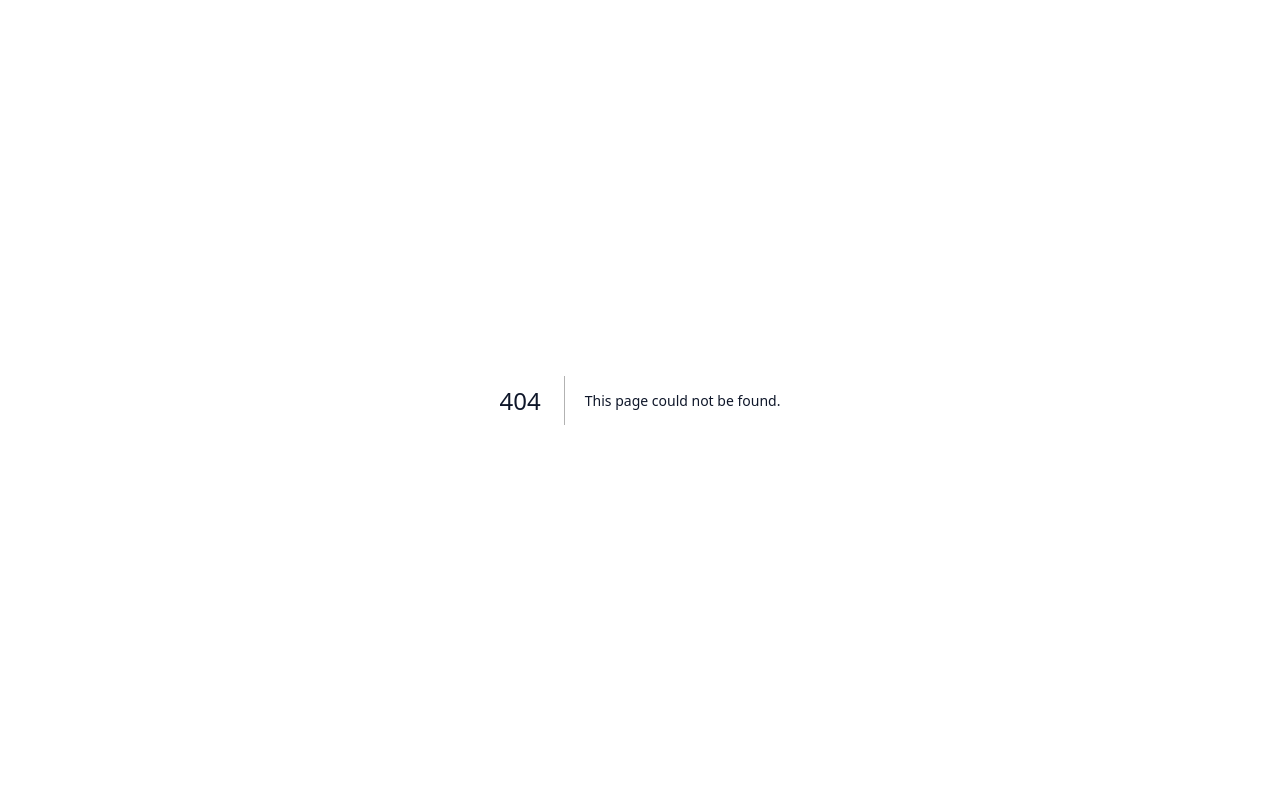
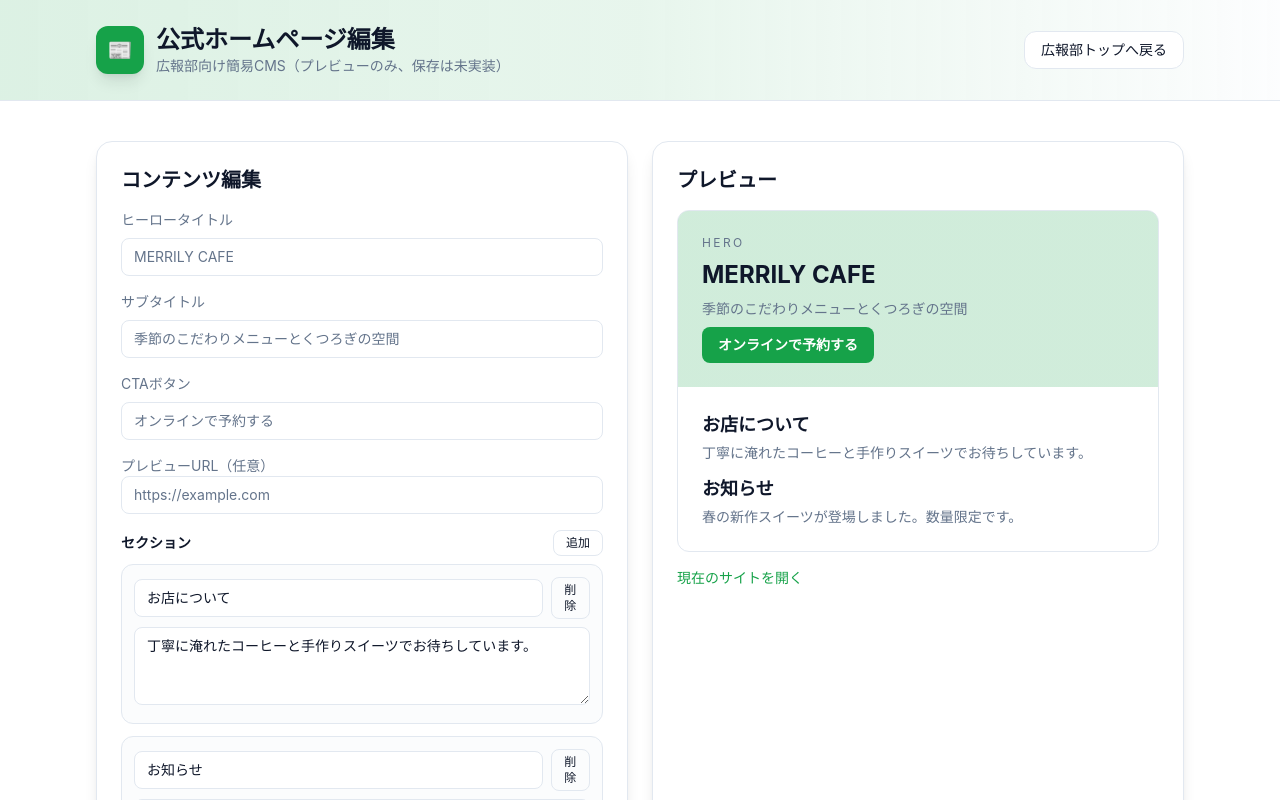
Before and after one commit to cafemerrily-gif/merrilysystem, a Next.js app: page /dashboard/pr/website in a window 1280 px wide. Before the commit this address had no page. Shown: the top 800 px of the page. Built offline with nearby package versions, Linux system fonts and the light colour scheme.

Commit message:
Add PR homepage editor and link from dashboard

```diff
--- a/src/app/dashboard/pr/page.tsx
+++ b/src/app/dashboard/pr/page.tsx
@@ -2,17 +2,28 @@
 
 import Link from 'next/link';
 
-export default function PrDashboardPlaceholder() {
+export default function PrDashboard() {
   return (
     <div className="min-h-screen bg-background text-foreground flex items-center justify-center">
-      <div className="max-w-xl w-full p-8 bg-card border border-border rounded-2xl shadow-lg text-center space-y-4">
-        <h1 className="text-2xl font-bold">広報部ダッシュボード</h1>
+      <div className="max-w-2xl w-full p-8 bg-card border border-border rounded-2xl shadow-lg space-y-6 text-center">
+        <h1 className="text-3xl font-bold">広報部ダッシュボード</h1>
         <p className="text-muted-foreground">
-          ここに広報施策の効果測定やSNS指標のダッシュボードを配置予定です。
+          公式ホームページやSNSキャンペーンの編集スペースです。下のボタンからホームページ編集画面に進めます。
         </p>
-        <Link href="/" className="inline-flex items-center justify-center px-4 py-3 bg-primary text-primary-foreground rounded-xl">
-          ホームへ戻る
-        </Link>
+        <div className="flex flex-col sm:flex-row gap-3 justify-center">
+          <Link
+            href="/dashboard/pr/website"
+            className="inline-flex items-center justify-center px-4 py-3 bg-primary text-primary-foreground rounded-xl border border-border hover:opacity-90"
+          >
+            ホームページを編集
+          </Link>
+          <Link
+            href="/"
+            className="inline-flex items-center justify-center px-4 py-3 bg-card text-foreground rounded-xl border border-border hover:border-accent"
+          >
+            ホームへ戻る
+          </Link>
+        </div>
       </div>
     </div>
   );
--- /dev/null
+++ b/src/app/dashboard/pr/website/page.tsx
@@ -0,0 +1,164 @@
+'use client';
+
+import { useState } from 'react';
+import Link from 'next/link';
+
+type Section = {
+  id: string;
+  title: string;
+  body: string;
+};
+
+export default function PrWebsiteEditor() {
+  const [heroTitle, setHeroTitle] = useState('MERRILY CAFE');
+  const [heroSubtitle, setHeroSubtitle] = useState('季節のこだわりメニューとくつろぎの空間');
+  const [ctaLabel, setCtaLabel] = useState('オンラインで予約する');
+  const [sections, setSections] = useState<Section[]>([
+    { id: 'about', title: 'お店について', body: '丁寧に淹れたコーヒーと手作りスイーツでお待ちしています。' },
+    { id: 'news', title: 'お知らせ', body: '春の新作スイーツが登場しました。数量限定です。' },
+  ]);
+  const [previewUrl, setPreviewUrl] = useState('https://example.com');
+
+  const updateSection = (id: string, field: 'title' | 'body', value: string) => {
+    setSections((prev) => prev.map((s) => (s.id === id ? { ...s, [field]: value } : s)));
+  };
+
+  const addSection = () => {
+    const newId = `sec-${sections.length + 1}`;
+    setSections([...sections, { id: newId, title: '新しいセクション', body: 'ここに本文を入力' }]);
+  };
+
+  const removeSection = (id: string) => {
+    setSections((prev) => prev.filter((s) => s.id !== id));
+  };
+
+  return (
+    <div className="min-h-screen bg-background text-foreground">
+      <div className="bg-gradient-to-r from-primary/15 via-accent/10 to-secondary/20 border-b border-border sticky top-0 z-10 backdrop-blur">
+        <div className="max-w-6xl mx-auto px-4 py-6 sm:px-6 lg:px-8 flex justify-between items-center">
+          <div className="flex items-center gap-3">
+            <div className="w-12 h-12 rounded-xl bg-primary text-primary-foreground flex items-center justify-center shadow-lg text-xl">📰</div>
+            <div>
+              <h1 className="text-2xl font-bold">公式ホームページ編集</h1>
+              <p className="text-sm text-muted-foreground">広報部向け簡易CMS（プレビューのみ、保存は未実装）</p>
+            </div>
+          </div>
+          <Link href="/dashboard/pr" className="px-4 py-2 rounded-xl border border-border bg-card hover:border-accent text-sm">
+            広報部トップへ戻る
+          </Link>
+        </div>
+      </div>
+
+      <div className="max-w-6xl mx-auto px-4 py-10 sm:px-6 lg:px-8 grid grid-cols-1 lg:grid-cols-2 gap-6">
+        <div className="space-y-4 bg-card border border-border rounded-2xl p-6 shadow-lg">
+          <h2 className="text-xl font-semibold">コンテンツ編集</h2>
+          <label className="text-sm text-muted-foreground flex flex-col gap-2">
+            ヒーロータイトル
+            <input
+              value={heroTitle}
+              onChange={(e) => setHeroTitle(e.target.value)}
+              className="w-full rounded-lg border border-border bg-background px-3 py-2"
+            />
+          </label>
+          <label className="text-sm text-muted-foreground flex flex-col gap-2">
+            サブタイトル
+            <input
+              value={heroSubtitle}
+              onChange={(e) => setHeroSubtitle(e.target.value)}
+              className="w-full rounded-lg border border-border bg-background px-3 py-2"
+            />
+          </label>
+          <label className="text-sm text-muted-foreground flex flex-col gap-2">
+            CTAボタン
+            <input
+              value={ctaLabel}
+              onChange={(e) => setCtaLabel(e.target.value)}
+              className="w-full rounded-lg border border-border bg-background px-3 py-2"
+            />
+          </label>
+          <div className="flex items-center gap-2">
+            <label className="text-sm text-muted-foreground flex-1">
+              プレビューURL（任意）
+              <input
+                value={previewUrl}
+                onChange={(e) => setPreviewUrl(e.target.value)}
+                className="w-full rounded-lg border border-border bg-background px-3 py-2"
+                placeholder="https://example.com"
+              />
+            </label>
+          </div>
+
+          <div className="space-y-2">
+            <div className="flex items-center justify-between">
+              <h3 className="text-sm font-semibold">セクション</h3>
+              <button onClick={addSection} className="text-xs px-3 py-1 rounded-lg border border-border hover:border-accent">
+                追加
+              </button>
+            </div>
+            <div className="space-y-3">
+              {sections.map((sec) => (
+                <div key={sec.id} className="border border-border rounded-xl p-3 bg-muted/30 space-y-2">
+                  <div className="flex items-center justify-between gap-2">
+                    <input
+                      value={sec.title}
+                      onChange={(e) => updateSection(sec.id, 'title', e.target.value)}
+                      className="w-full rounded-lg border border-border bg-background px-3 py-2 text-sm"
+                    />
+                    <button
+                      onClick={() => removeSection(sec.id)}
+                      className="text-xs px-2 py-1 rounded-lg border border-border hover:border-accent"
+                    >
+                      削除
+                    </button>
+                  </div>
+                  <textarea
+                    value={sec.body}
+                    onChange={(e) => updateSection(sec.id, 'body', e.target.value)}
+                    className="w-full rounded-lg border border-border bg-background px-3 py-2 text-sm"
+                    rows={3}
+                  />
+                </div>
+              ))}
+            </div>
+          </div>
+
+          <p className="text-xs text-muted-foreground">
+            ※ 現在はプレビューのみで保存機能は未実装です。必要に応じて API と連携してください。
+          </p>
+        </div>
+
+        <div className="space-y-4 bg-card border border-border rounded-2xl p-6 shadow-lg">
+          <h2 className="text-xl font-semibold">プレビュー</h2>
+          <div className="border border-border rounded-xl overflow-hidden">
+            <div className="bg-gradient-to-r from-primary/20 to-accent/20 p-6 text-left space-y-2">
+              <p className="text-xs uppercase tracking-[0.2em] text-muted-foreground">Hero</p>
+              <h3 className="text-2xl font-bold">{heroTitle}</h3>
+              <p className="text-sm text-muted-foreground">{heroSubtitle}</p>
+              <button className="mt-3 px-4 py-2 rounded-lg bg-primary text-primary-foreground text-sm font-semibold">
+                {ctaLabel}
+              </button>
+            </div>
+            <div className="p-6 space-y-3">
+              {sections.map((sec) => (
+                <div key={sec.id} className="space-y-1">
+                  <h4 className="text-lg font-semibold">{sec.title}</h4>
+                  <p className="text-sm text-muted-foreground whitespace-pre-line">{sec.body}</p>
+                </div>
+              ))}
+            </div>
+          </div>
+          {previewUrl && (
+            <a
+              href={previewUrl}
+              target="_blank"
+              rel="noreferrer"
+              className="inline-flex items-center text-sm text-accent hover:underline"
+            >
+              現在のサイトを開く
+            </a>
+          )}
+        </div>
+      </div>
+    </div>
+  );
+}
```
